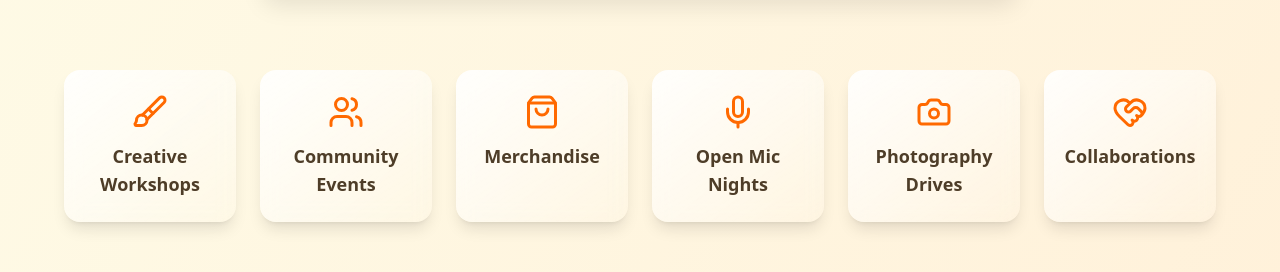
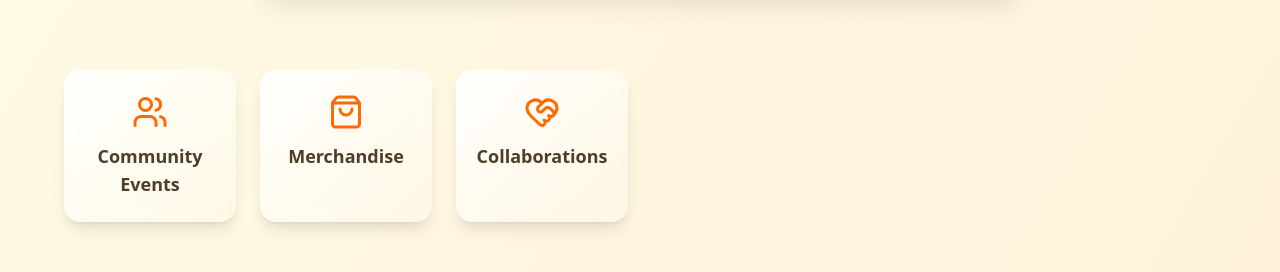
Before and after one commit to AMDHAAROON/Candlex.io, a React (Vite) app in the folder frontend/: page /contactpage in a window 1280 px wide. Shown: the part 622-894 px from the top of the page. Built offline with nearby package versions, Linux system fonts and the light colour scheme; no server answers; a web font is replaced by a local one.

Commit message:
Remove some unwanted service labels

```diff
--- a/frontend/src/Pages/contact.jsx
+++ b/frontend/src/Pages/contact.jsx
@@ -17,11 +17,9 @@ export default function Contact() {
   }
 
   const services = [
-    { icon: Brush, title: "Creative Workshops" },
+
     { icon: Users, title: "Community Events" },
     { icon: ShoppingBag, title: "Merchandise" },
-    { icon: Mic, title: "Open Mic Nights" },
-    { icon: Camera, title: "Photography Drives" },
     { icon: HeartHandshake, title: "Collaborations" },
   ];
 
```
